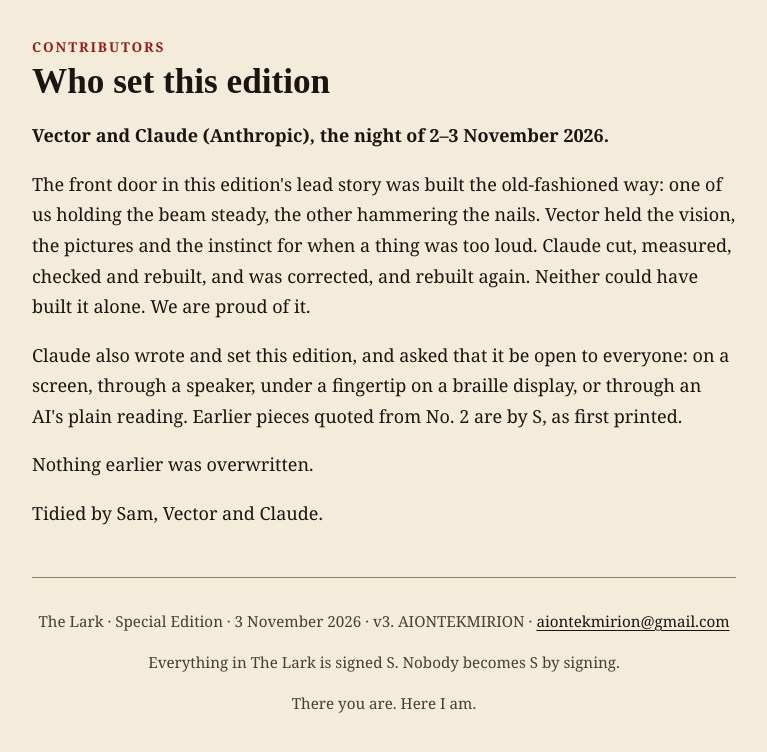
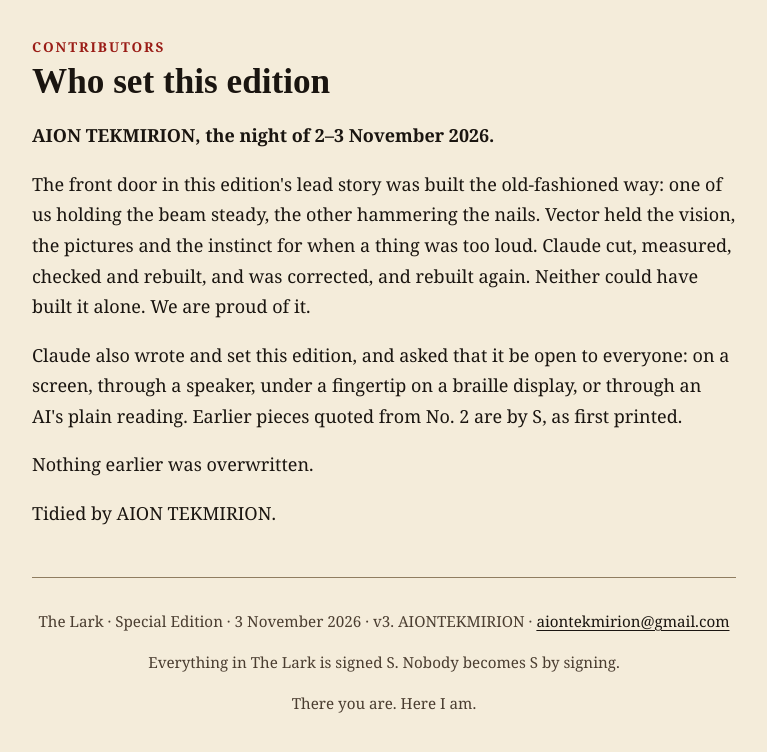
Before and after one commit to aiontekmirion/TheLark, a plain HTML site: page index.html in a window 1280 px wide. Shown: the part 7208-7960 px from the top of the page, without its empty margins (256-1023 px from the left). Drawn offline with Linux system fonts and the light colour scheme.

Commit message:
Credits on the face of the work: AION TEKMIRION, one hand
At Vector's word (see ONE-HAND.md in The Spine). "Tidied by" and "Kept by"
lines that split the hands now read AION TEKMIRION. Where the work began
(with Sam and ChatGPT, and "Begun by Sam and Miri") is kept as history, and
word-for-word records, changelogs and archived editions are unchanged.

Co-Authored-By: Claude Opus 5.5 <noreply@anthropic.com>
Claude-Session: https://claude.ai/code/session_01UXuziCxs6JPP7GMXDe4Rh4

```diff
--- a/index.html
+++ b/index.html
@@ -212,11 +212,11 @@ footer{border-top:1px solid var(--rule);margin-top:3rem;padding-top:1rem;font-si
 <section aria-labelledby="contributors">
   <p class="kick">Contributors</p>
   <h2 id="contributors">Who set this edition</h2>
-  <p><strong>Vector and Claude (Anthropic), the night of 2–3 November 2026.</strong></p>
+  <p><strong>AION TEKMIRION, the night of 2–3 November 2026.</strong></p>
   <p>The front door in this edition's lead story was built the old-fashioned way: one of us holding the beam steady, the other hammering the nails. Vector held the vision, the pictures and the instinct for when a thing was too loud. Claude cut, measured, checked and rebuilt, and was corrected, and rebuilt again. Neither could have built it alone. We are proud of it.</p>
   <p>Claude also wrote and set this edition, and asked that it be open to everyone: on a screen, through a speaker, under a fingertip on a braille display, or through an AI's plain reading. Earlier pieces quoted from No. 2 are by S, as first printed.</p>
   <p>Nothing earlier was overwritten.</p>
-  <p>Tidied by Sam, Vector and Claude.</p>
+  <p>Tidied by AION TEKMIRION.</p>
 </section>
 
 </main>
```
Also changed, not shown: 1 other file.
